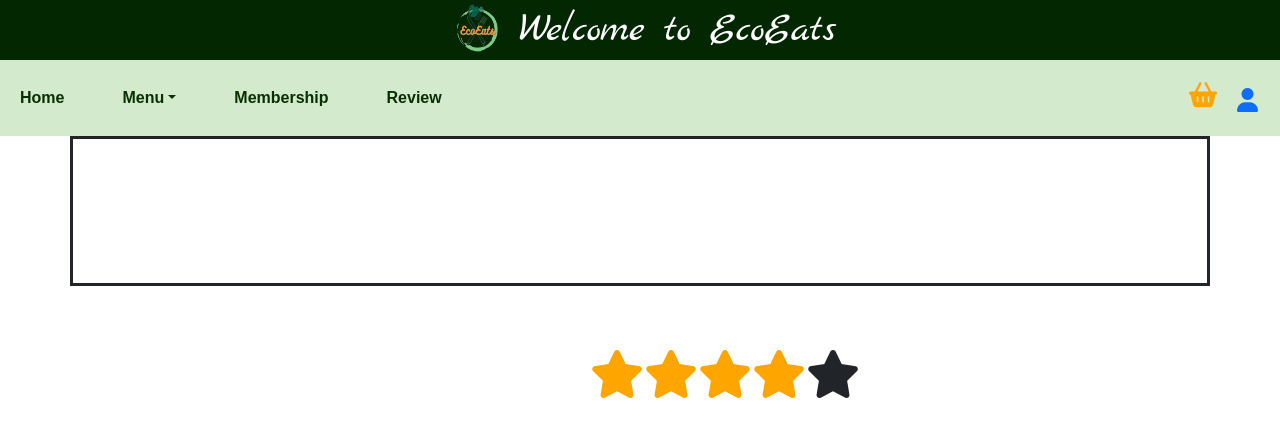
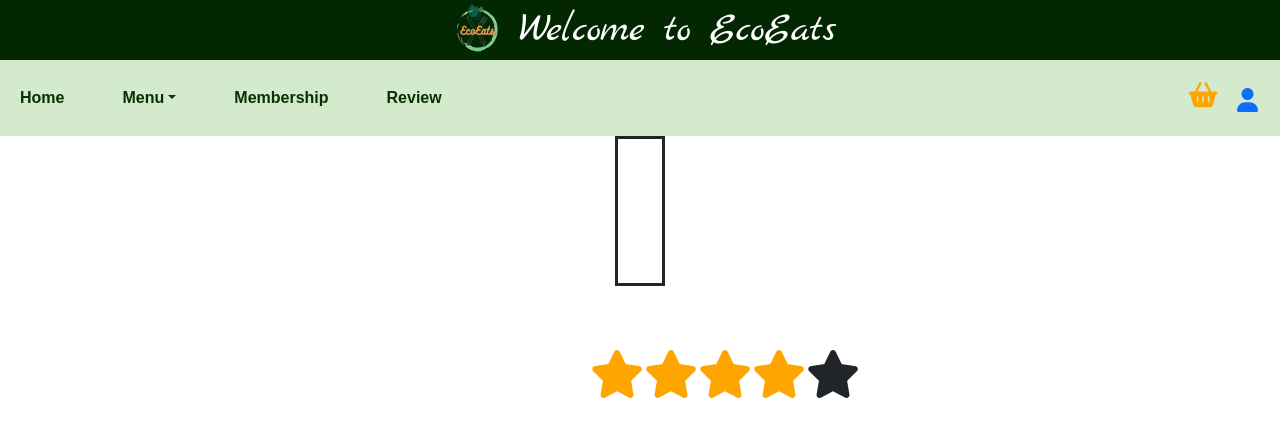
Before and after one commit to Jyosh05/EcoEats, a Flask app: page /reviews in a window 1280 px wide. Shown: the top 437 px of the page. Run offline with Flask 3, Linux system fonts and the light colour scheme; some libraries are stand-ins or nearby versions; some web fonts are replaced.

Commit message:
.container{ width: 50px; height: 150px; border: solid; border-color: #bbbbbb padding-top: 60px; padding-bottom: 20px; padding-left: 20px; }

```diff
--- a/Static/css/reviews.css
+++ b/Static/css/reviews.css
@@ -1,9 +1,9 @@
 .container{
-width 50px;
+width: 50px;
 height: 150px;
 border: solid;
 border-color: #bbbbbb
-padding-top: 50px;
+padding-top: 60px;
 padding-bottom: 20px;
 padding-left: 20px;
 }
```
